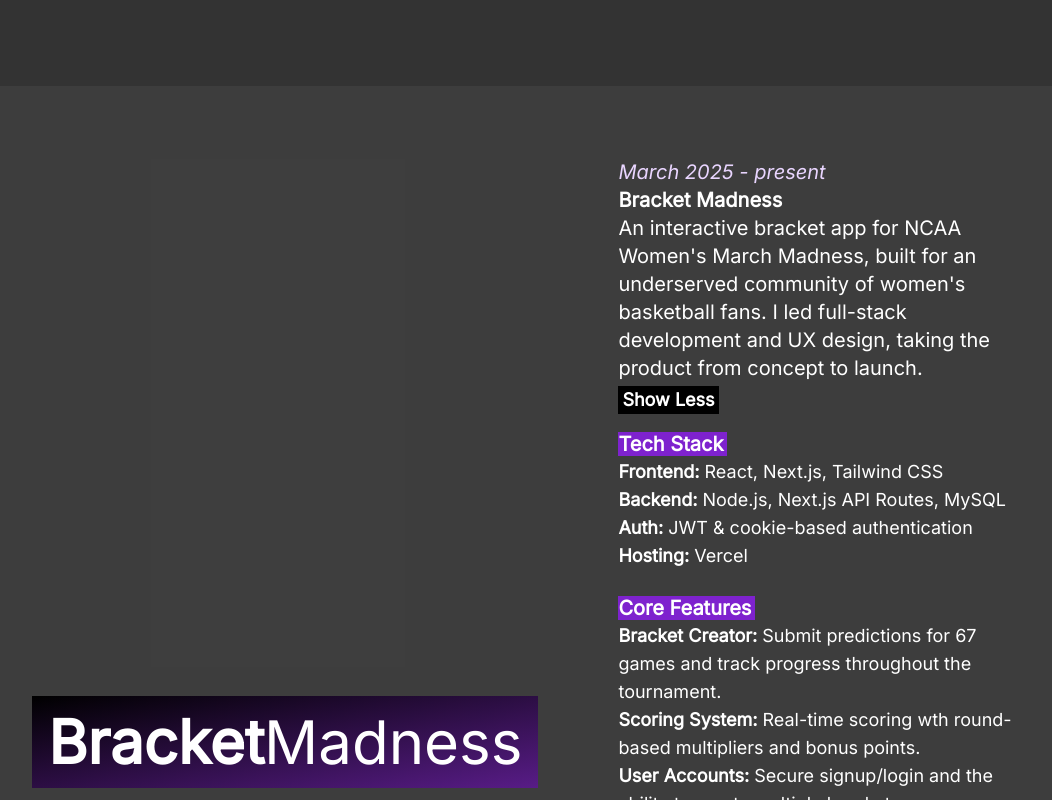
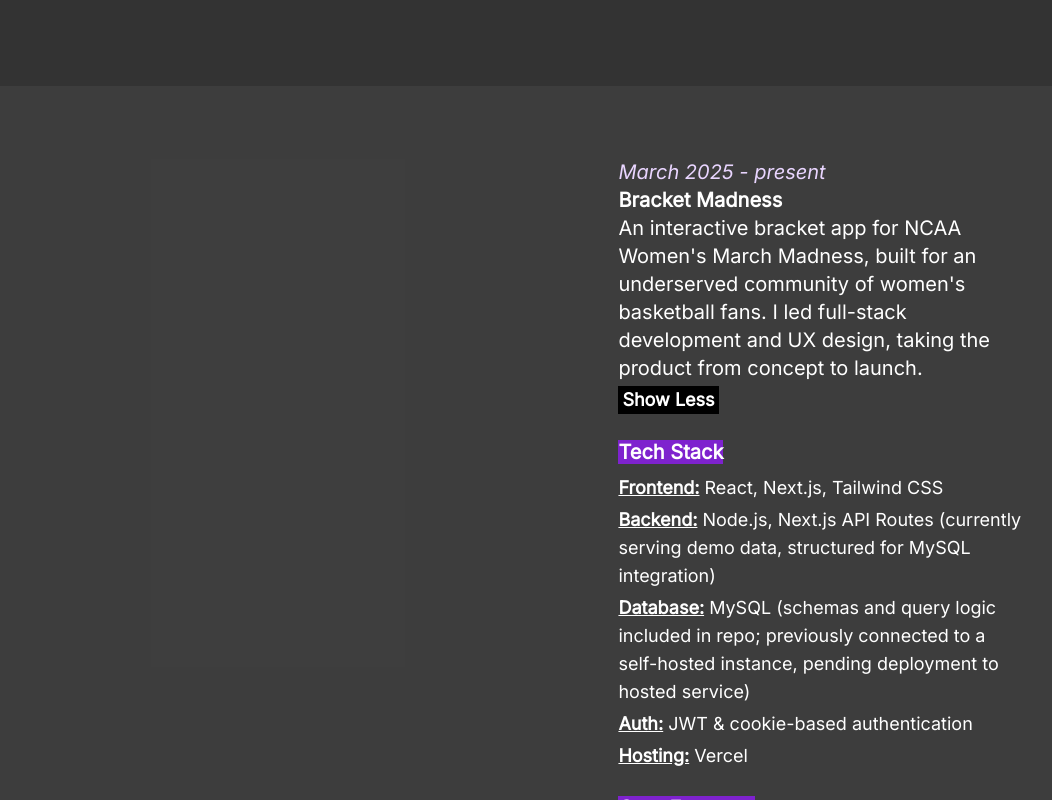
Before and after one commit to ma-boles/mbolesdev, a Next.js app: page / in a window 1280 px wide. Both pictures are taken after a click on the button "Show More". Shown: the part 1874-2674 px from the top of the page, without its empty margins (104-1156 px from the left). Built offline with nearby package versions, Linux system fonts and the light colour scheme.

Commit message:
git commit -m "Updated text and layout"

```diff
--- a/src/app/components/ProjectDetails.js
+++ b/src/app/components/ProjectDetails.js
@@ -16,23 +16,33 @@ export default function ProjectDetails () {
         </button>
         {isExpanded && (
        <div className="pt-4">
-         <ul><span className="pr-1 mt-1 font-bold bg-purple-700 text-lg sm:text-xl">Tech Stack</span>
-            <li className="text-lg sm:text-lg"><span className="font-bold">Frontend:</span> React, Next.js, Tailwind CSS</li>
-            <li className="text-lg sm:text-lg"><span className="font-bold">Backend:</span> Node.js, Next.js API Routes, MySQL</li>
-            <li className="text-lg sm:text-lg"><span className="font-bold">Auth:</span> JWT & cookie-based authentication</li>
-            <li className="text-lg sm:text-lg"><span className="font-bold">Hosting:</span> Vercel</li>
+         <ul className="mt-2"><span className="font-bold bg-purple-700 text-lg sm:text-xl">Tech Stack</span>
+            <li className="mt-2 text-lg sm:text-lg"><span className="font-bold underline">Frontend:</span> React, Next.js, Tailwind CSS</li>
+            <li className="my-1 text-lg sm:text-lg"><span className="font-bold underline">Backend:</span> Node.js, Next.js API Routes (currently serving demo data, structured for MySQL integration)</li>
+            <li className="my-1 text-lg sm:text-lg"><span className="font-bold underline">Database:</span> MySQL (schemas and query logic included in repo; previously connected to a self-hosted instance, pending deployment to hosted service)</li>
+            <li className="text-lg sm:text-lg"><span className="font-bold underline">Auth:</span> JWT & cookie-based authentication</li>
+            <li className="mt-1 text-lg sm:text-lg"><span className="font-bold underline">Hosting:</span> Vercel</li>
           </ul><br/>
 
           <ul><span className="pr-1 font-bold bg-purple-700 text-lg sm:text-xl">Core Features</span>
-            <li className="text-lg sm:text-lg"><span className="font-bold">Bracket Creator:</span> Submit predictions for 67 games and track progress throughout the tournament.</li>
-            <li className="text-lg sm:text-lg"><span className="font-bold">Scoring System:</span> Real-time scoring wth round-based multipliers and bonus points.</li>
-            <li className="text-lg sm:text-lg"><span className="font-bold">User Accounts:</span> Secure signup/login and the ability to create multiple brackets per user.</li>
-            <li className="text-lg sm:text-lg"><span className="font-bold">Pool Admin Controls:</span> Any user who creates a private pool challenge becomes it&#39;s admin. Admins can manage their pool by inviting or removing members, giving them full control of their custom competition.</li>
-             <li className="text-lg sm:text-lg"><span className="font-bold">Responsive Design:</span> Optimized across mobile, tablet, and desktop.</li>
+          <p className="mt-1 mb-2 italic text-purple-200 text-base font-semibold">
+            * All features are tested, fully functional, and available in the full version of the app.
+          </p>
+
+            <li className="text-lg sm:text-lg"><span className="font-bold underline">Bracket Creator:</span> Submit predictions for 67 games and track progress throughout the tournament.</li>
+            <li className="my-1 text-lg sm:text-lg"><span className="font-bold underline">Scoring System:</span> Real-time scoring wth round-based multipliers and bonus points.</li>
+            <li className="my-1 text-lg sm:text-lg"><span className="font-bold underline">User Accounts:</span> Secure signup/login and the ability to create multiple brackets per user.</li>
+            <li className="my-1 text-lg sm:text-lg"><span className="font-bold underline">Pool Admin Controls:</span> Any user who creates a private pool challenge becomes it&#39;s admin. Admins can manage their pool by inviting or removing members, giving them full control of their custom competition.</li>
+             <li className="text-lg sm:text-lg"><span className="font-bold underline">Responsive Design:</span> Optimized across mobile, tablet, and desktop.</li>
           </ul><br/>
 
           <span className="pr-1 font-bold bg-purple-700 text-lg sm:text-xl">My Role</span>
-            <p className="text-lg sm:text-lg"> I led end-to-end development as a solo developer, from initial concept to frontend UX and backend architecture. The user experience and design were built from scratch based on research, inspiration, and intuition — without the use of formal wireframing tools.</p>
+            <ul className="list-disc mt-2 pl-5 text-lg sm:text-lg">
+              <li>Led <strong>end-to-end development</strong> of Bracket Madness as a solo developer</li>
+              <li className="my-1"><strong>Designed and built</strong> the frontend UX</li>
+              <li><strong>Implemented</strong> backend architecture and data handling</li>
+              <li className="my-1">Crafted design and interactions based on research, inspiration, and user needs</li>
+            </ul>
           <br/>
           </div>
            )}
@@ -40,33 +50,3 @@ export default function ProjectDetails () {
 
     )
 }
-
-{/* <div className="pt-4">
-        <ul><span className="font-bold text-green-400 text-lg sm:text-xl">Features</span>
-            <li className="text-lg sm:text-lg"><span className="font-bold">Customizable Timer</span>: Set personalized Flow and Rest intervals to sustain productivity.</li>
-            <li className="text-lg sm:text-lg"><span className="font-bold">Spotify Integration:</span> Play different audio during Flow and Rest periods, creating an engaging and balanced workflow.</li>
-            <li className="text-lg sm:text-lg"><span className="font-bold">Multiple Cycles:</span> Manage multiple Flow/Rest cycles with real-time tracking to maintain a consistent rhythm.</li>
-            <li className="text-lg sm:text-lg"><span className="font-bold">User Profiles:</span> Build personalized profiles for saving settings and favorite playlists.</li>
-          </ul><br/>
-
-          <ul><span className="font-bold text-green-400 text-lg sm:text-xl">Tech Stack</span>
-            <li className="text-lg sm:text-lg"><span className="font-bold">Languages & Frameworks:</span> JavaScript, React, Next.js, Tailwind CSS</li>
-            <li className="text-lg sm:text-lg"><span className="font-bold">APIs:</span> Spotify Web Playback SDK</li>
-            <li className="text-lg sm:text-lg"><span className="font-bold">Database:</span> MongoDB</li>
-          </ul><br/>
-
-          <ul><span className="font-bold text-green-400 text-lg sm:text-xl">Tools</span>
-            <li className="text-lg sm:text-lg"><span className="font-bold">Version Control:</span> Git</li>
-            <li className="text-lg sm:text-lg"><span className="font-bold">Deployment:</span> Vercel</li>
-          </ul><br/>
-
-          <ul><span className="font-bold text-green-400 text-lg sm:text-xl">In Progress</span>
-            <li className="text-lg sm:text-lg"><span className="font-bold">Shuffle Feature:</span> Adding functionality to prevent track repetition during cycles.</li>
-            <li className="text-lg sm:text-lg"><span className="font-bold">Customizable Templates:</span> Allowing users to create and save custom templates for easy setup with one click.</li>
-          </ul><br/>
-
-          <ul><span className="font-bold text-green-400 text-lg sm:text-xl">Future Enhancements</span>
-            <li className="text-lg sm:text-lg"><span className="font-bold">Responsive Design:</span> Further optimization for both desktop and mobile devices.</li>
-            <li className="text-lg sm:text-lg"><span className="font-bold">UI/UX Improvements:</span> Refining the interface for a smoother and more intuitive experience across devices.</li>
-          </ul><br/>
-          </div> */}
```
